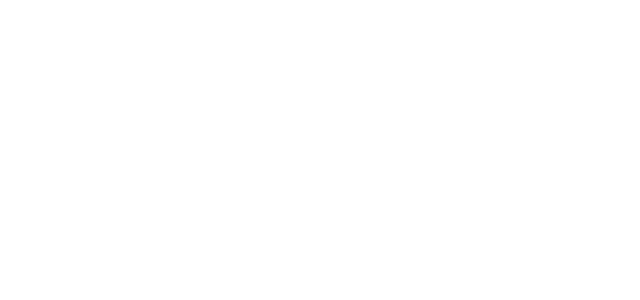
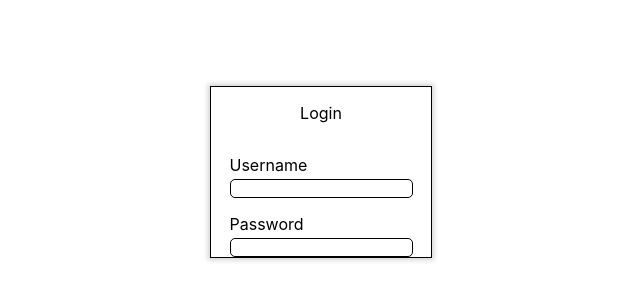
Before and after one commit to pvzzombs/simpleloginpage, a React (Vite) app in the folder frontend/: page /test in a window 1280 px wide. Before the commit this address had no page. Shown: the part 236-536 px from the top of the page, without its empty margins (319-959 px from the left). Built offline with nearby package versions, Linux system fonts and the light colour scheme.

Commit message:
Added props

```diff
--- a/frontend/src/App.jsx
+++ b/frontend/src/App.jsx
@@ -2,6 +2,7 @@
 import Login from "./pages/Login/Login.jsx";
 import Home from "./pages/Home/Home.jsx";
 import Register from "./pages/Register/Register.jsx";
+import Test from "./pages/Test/Test.jsx";
 
 function App() {
   return (
@@ -10,6 +11,7 @@
         <Route path="/" element={<Login />} />
         <Route path="/home" element={<Home />} />
         <Route path="/register" element={<Register />} />
+        <Route path="/test" element={<Test />} />
       </Routes>
     </Router>
   );
--- /dev/null
+++ b/frontend/src/components/Form.css
@@ -0,0 +1,3 @@
+.form {
+    background-color: red;
+}
--- /dev/null
+++ b/frontend/src/components/Form.jsx
@@ -0,0 +1,80 @@
+import React from "react";
+import PropTypes from "prop-types";
+
+function Form(props) {
+
+    props.styles.form = {
+        ...props.styles.form,
+        display: "flex",
+        flexDirection: "column",
+        justifyContent: "center",
+        alignItems: "center",
+        height: "auto"
+    }
+
+    const inputStyle = {
+        display: "block"
+    }
+
+    return (
+        <div style={props.styles.form}>
+            {props.title === null ? null : <p>{props.title}</p>}
+            {props.fields.map((field) => {
+                return (
+                    <div style={inputStyle}>
+                        <p style={props.styles.inputTextStyle}>{field.label}</p>
+                        <input id={field.id} type={field.type} style={props.styles.inputBoxStyle}></input>
+                    </div>
+                );
+            })}
+        </div>
+    );
+
+}
+
+Form.propTypes = {
+    title: PropTypes.string,
+    fields: PropTypes.array,
+    styles: PropTypes.object
+}
+
+Form.defaultProps = {
+    title: null,
+    fields: [
+        {
+            id: "usr",
+            label: "Username",
+            placeholder: null,
+            type: "text"
+        },
+        {
+            id: "pw",
+            label: "Password",
+            placeholder: null,
+            type: "text"
+        }
+    ],
+    styles: {
+        form: {
+            boxShadow: "0px 0px 5px 2px lightgray",
+            backgroundColor: "transparent",
+            borderStyle: "solid",
+            borderWidth: "1px",
+            borderColor: "black",
+            width: "220px",
+            fontFamily: "Inter, Consolas"
+        },
+        inputBoxStyle: {
+            borderStyle: "solid",
+            borderColor: "black",
+            borderWidth: "1px",
+            borderRadius: "5px"
+        },
+        inputTextStyle: {
+            textAlign: "left",
+            marginBottom: "2px"
+        }
+    }
+}
+
+export default Form;
--- /dev/null
+++ b/frontend/src/pages/Test/Test.css
@@ -0,0 +1,6 @@
+.frame {
+    display: flex;
+    justify-content: center;
+    align-items: center;
+    height: 100vh;
+}
--- /dev/null
+++ b/frontend/src/pages/Test/Test.jsx
@@ -0,0 +1,13 @@
+import React from "react";
+import Form from "../../components/Form.jsx";
+import "./Test.css";
+
+function Test() {
+    return (
+        <div className="frame">
+            <Form title={"Login"} />
+        </div>
+    )
+}
+
+export default Test;
```
